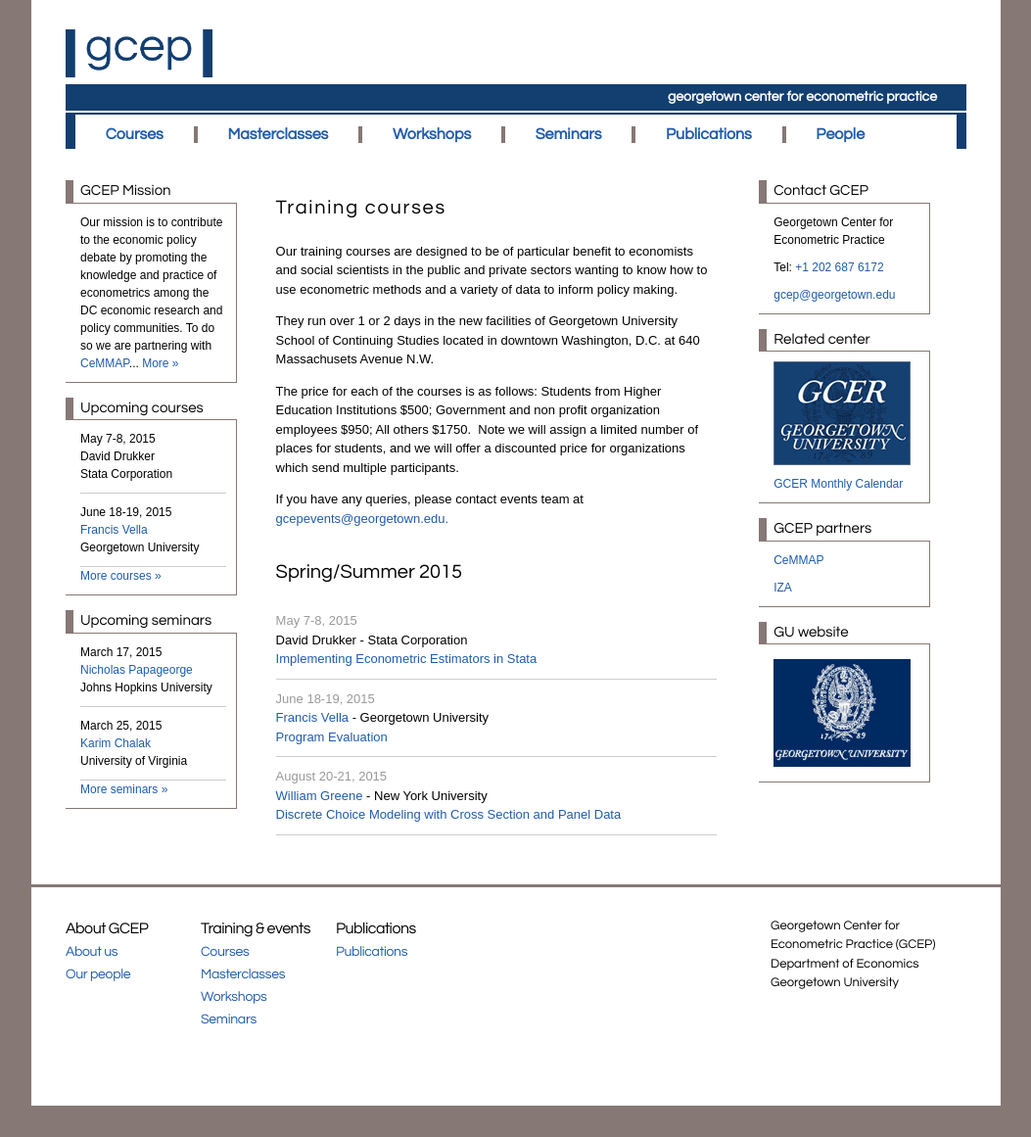
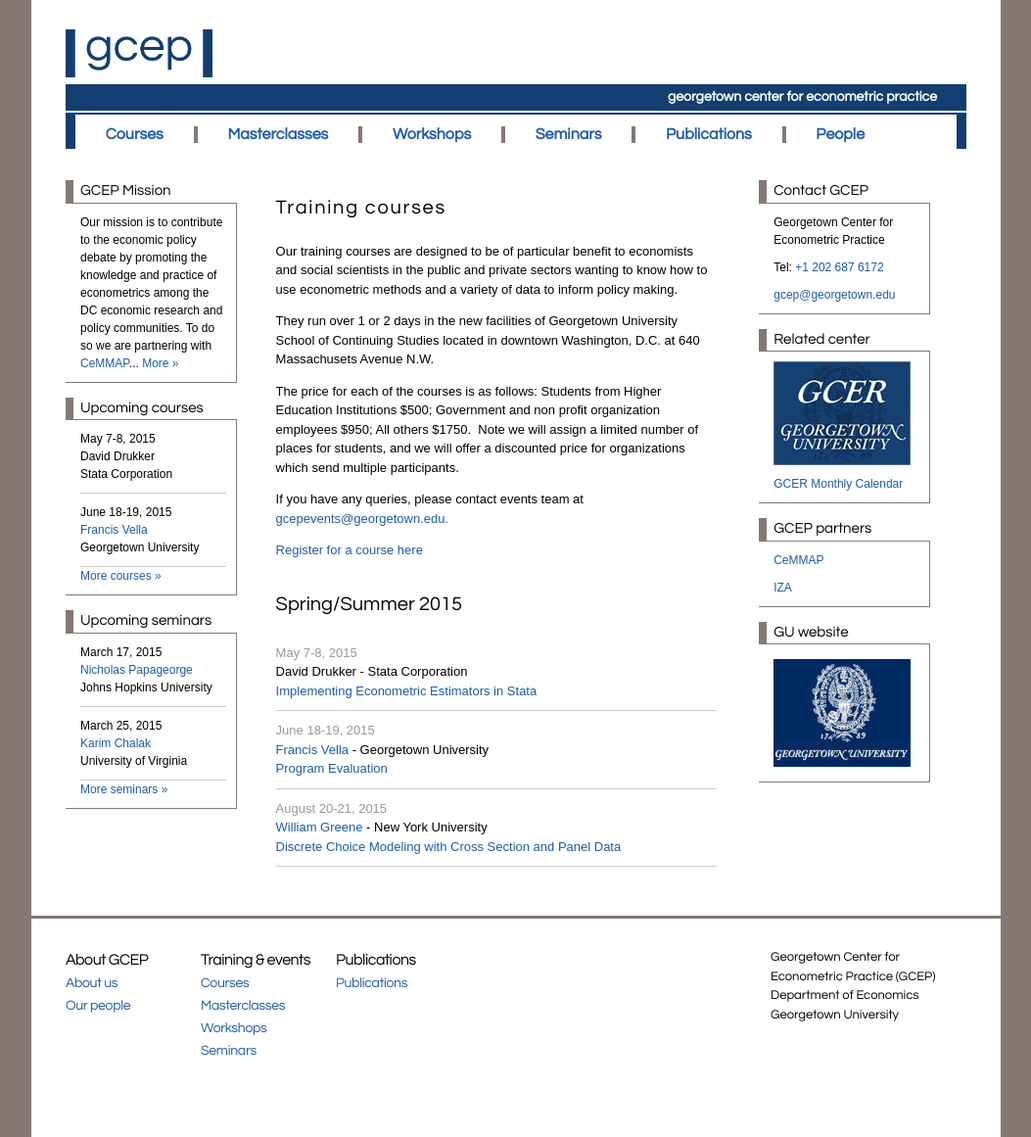
Before and after one commit to georgetown-econ/gcep, a Jekyll site: the page built from courses.html, in a window 1280 px wide. Shown: the whole page at 98% size, without its empty margins (113-1166 px from the left). Built offline with Jekyll 4.4.1, drawn with Linux system fonts in a browser that asks for light colours; before the commit the page ends 1129 px from its top, so only the background shows below that.

Commit message:
Added link back to booking form

```diff
--- a/booking.html
+++ b/booking.html
@@ -13,7 +13,7 @@
       </p>
 
       <p>
-        <iframe src="https://docs.google.com/forms/d/1H-8HT5-61fQsjGne4Gt1zDfQ75i3RQl_ysLzgVfnRHA/viewform?embedded=true" width="480" height="920" frameborder="0" marginheight="0" marginwidth="0">Loading...</iframe>
+        <iframe src="https://docs.google.com/forms/d/1H-8HT5-61fQsjGne4Gt1zDfQ75i3RQl_ysLzgVfnRHA/viewform?embedded=true" width="480" height="950" frameborder="0" marginheight="0" marginwidth="0">Loading...</iframe>
       </p>
     </div>
   </div>
--- a/courses.html
+++ b/courses.html
@@ -30,6 +30,10 @@
         If you have any queries, please contact events team at <a href="mailto:gcepevents@georgetown.edu">gcepevents@georgetown.edu.</a>
       </p>
 
+      <p>
+        <a href="/booking">Register for a course here</a>
+      </p>
+
       <h1>Spring/Summer 2015</h1>
       <div class="courses">
         {% for course in site.data.courses %}
```
